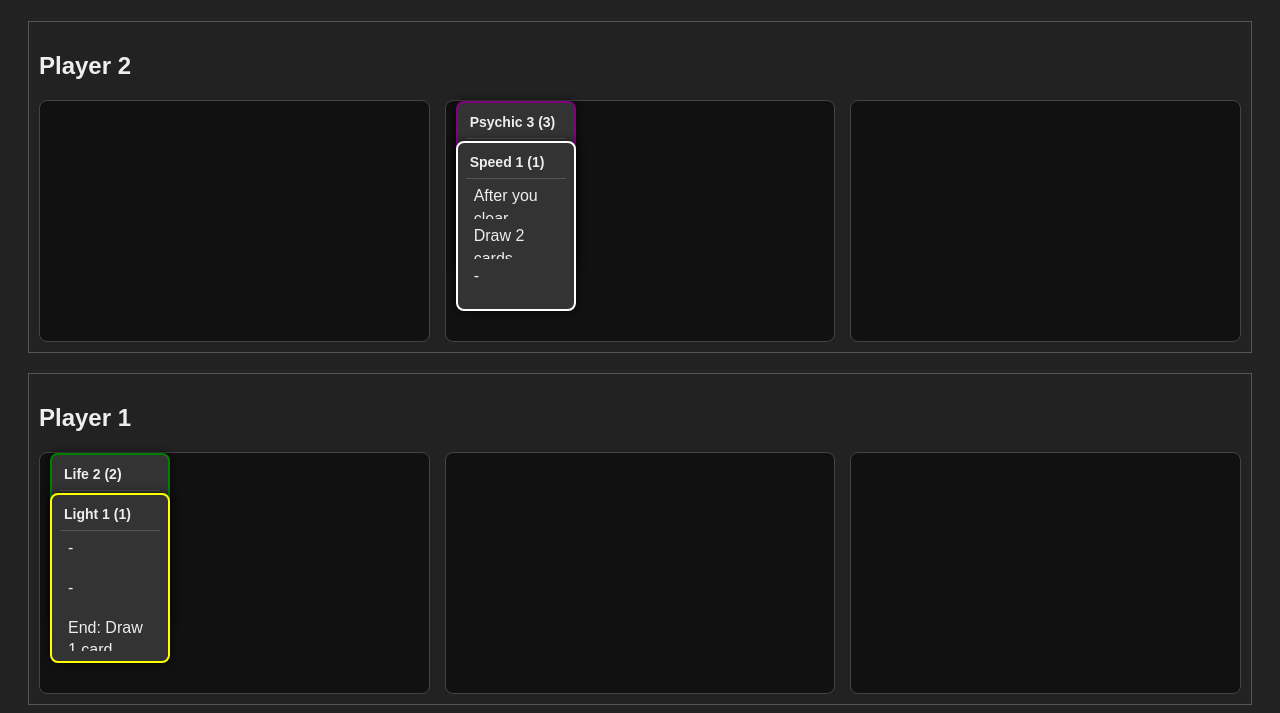
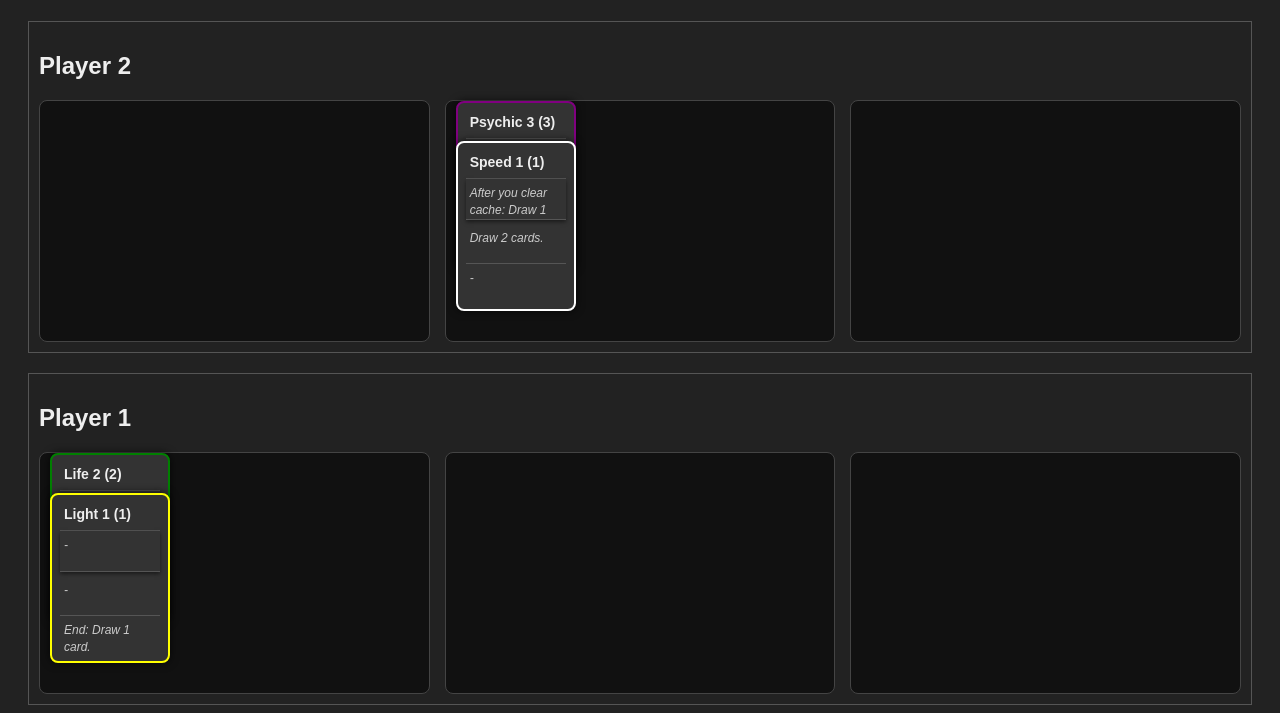
Before and after one commit to lucasrochester/compile-game, a website: page public/index.html in a window 1280 px wide. Shown: the part 87-800 px from the top of the page. Drawn offline with Linux system fonts and the light colour scheme.

Commit message:
Update style.css

```diff
--- a/public/style.css
+++ b/public/style.css
@@ -1,3 +1,4 @@
+/* Basic styles same as before */
 body {
   font-family: Arial, sans-serif;
   background: #222;
@@ -24,10 +25,10 @@ body {
   border: 1px solid #444;
   border-radius: 8px;
   padding: 10px;
-  overflow-y: visible;
   white-space: nowrap;
 }
 
+/* Card base */
 .line .card {
   position: absolute;
   width: 120px;
@@ -41,10 +42,11 @@ body {
   box-sizing: border-box;
   display: flex;
   flex-direction: column;
-  overflow: hidden;
+  padding: 4px 8px;
   border: 2px solid gray;
   transition: top 0.3s ease;
-  padding: 4px 8px;
+  overflow: visible; /* CHANGE: was hidden, now visible so top can show outside */
+  z-index: 1; /* Base stacking */
 }
 
 /* Face-down cards: black background with big "2" */
@@ -77,6 +79,7 @@ body {
   user-select: none;
 }
 
+/* Card sections */
 .card-section {
   flex: 1 1 0;
   padding: 6px 8px;
@@ -88,29 +91,7 @@ body {
   line-height: 1.4;
 }
 
-/* Scrollable effect text sections */
-.card-top,
-.card-middle,
-.card-bottom {
-  overflow-y: auto;
-  max-height: 40px;
-  scrollbar-width: thin;
-  scrollbar-color: #666 transparent;
-}
-
-.card-top::-webkit-scrollbar,
-.card-middle::-webkit-scrollbar,
-.card-bottom::-webkit-scrollbar {
-  width: 6px;
-}
-
-.card-top::-webkit-scrollbar-thumb,
-.card-middle::-webkit-scrollbar-thumb,
-.card-bottom::-webkit-scrollbar-thumb {
-  background-color: #666;
-  border-radius: 3px;
-}
-
+/* Name section */
 .card-name {
   font-weight: bold;
   border-bottom: 1.5px solid #555;
@@ -119,17 +100,71 @@ body {
   flex: 0 0 20%;
   padding-left: 4px;
   padding-right: 4px;
+  z-index: 3;
+  position: relative; /* So it stacks above cards below */
 }
 
-/* Covered cards hide only middle and bottom */
+/* Top effect section */
+/* MAKE THIS position relative and high z-index so it stays visible when covered */
+.card-top {
+  font-style: italic;
+  border-bottom: 1.5px solid #555;
+  font-size: 12px;
+  color: #ccc;
+  justify-content: flex-start;
+  flex: 1 1 26.7%;
+  padding-left: 4px;
+  padding-right: 4px;
+  overflow-y: auto;
+  scrollbar-width: thin;
+  scrollbar-color: #666 transparent;
+  position: relative; /* Added */
+  z-index: 5; /* High so it’s above other cards */
+  background: #333; /* To cover any bleed from cards below */
+  box-shadow: 0 2px 4px rgba(0,0,0,0.5); /* Slight shadow for clarity */
+  margin-bottom: 4px; /* Separate visually from middle */
+}
+
+/* Middle effect */
+.card-middle {
+  font-style: italic;
+  border-bottom: 1.5px solid #555;
+  font-size: 12px;
+  color: #ccc;
+  justify-content: flex-start;
+  flex: 1 1 26.7%;
+  padding-left: 4px;
+  padding-right: 4px;
+  overflow-y: auto;
+  scrollbar-width: thin;
+  scrollbar-color: #666 transparent;
+}
+
+/* Bottom effect */
+.card-bottom {
+  font-style: italic;
+  font-size: 12px;
+  color: #ccc;
+  justify-content: flex-start;
+  flex: 1 1 26.7%;
+  padding-left: 4px;
+  padding-right: 4px;
+  overflow-y: auto;
+  scrollbar-width: thin;
+  scrollbar-color: #666 transparent;
+}
+
+/* Covered cards: hide middle and bottom */
 .card.covered .card-middle,
 .card.covered .card-bottom {
   display: none !important;
 }
 
-/* Ensure top effect text is always visible even when covered */
+/* Ensure top effect is visible on covered cards (should already be from z-index, but just in case) */
 .card.covered .card-top {
   display: flex !important;
+  position: relative;
+  z-index: 5;
 }
 
 /* Hand styles */
```
